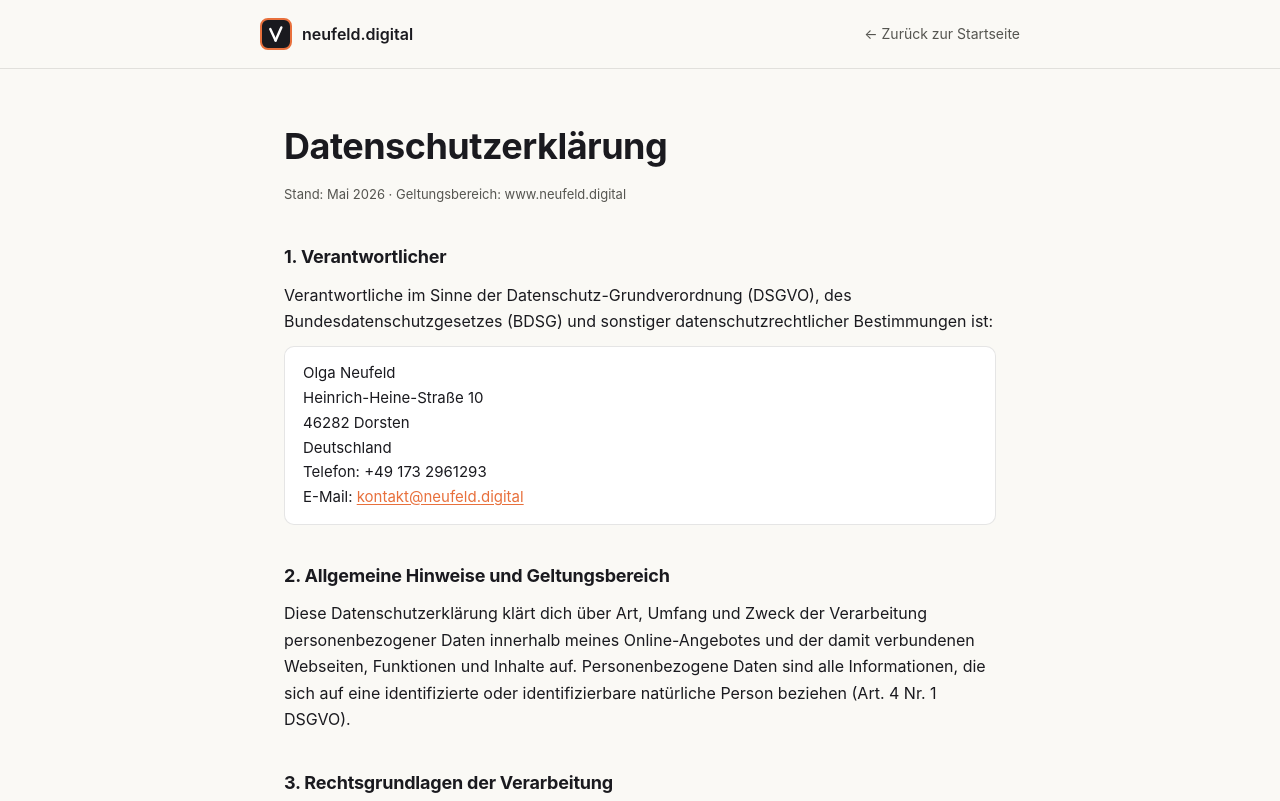
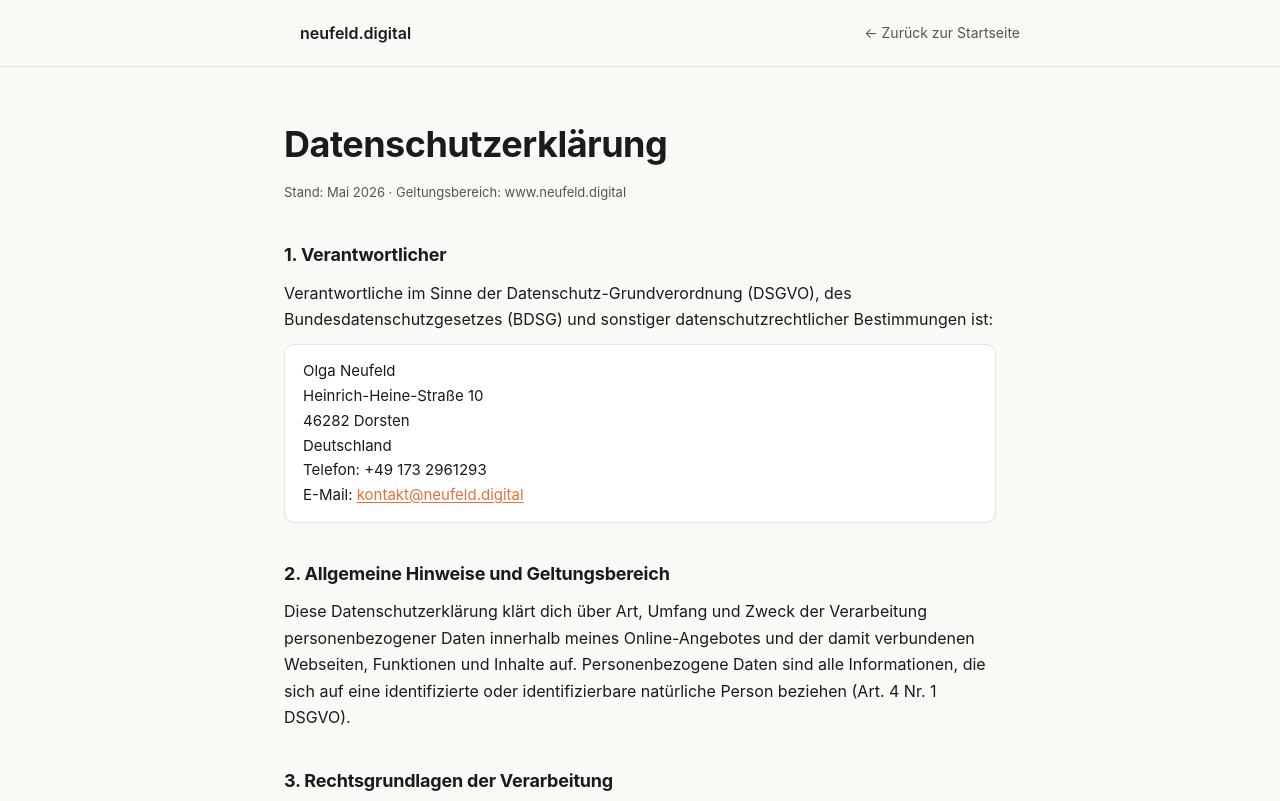
Before and after one commit to jonaseduard777/Neufeld.Digital, a website: page datenschutz.html in a window 1280 px wide. Shown: the top 801 px of the page. Drawn offline with Linux system fonts and the light colour scheme.

Commit message:
Logo in Impressum/Datenschutz verfeinert (V off-white, ohne Box)
Co-Authored-By: Claude Opus 4.8 (1M context) <noreply@anthropic.com>

```diff
--- a/datenschutz.html
+++ b/datenschutz.html
@@ -72,20 +72,11 @@
     display: inline-flex;
     align-items: center;
     justify-content: center;
-    width: 32px;
-    height: 32px;
-    border-radius: 8px;
-    background: #1a1a1f;
-    border: 2px solid var(--accent);
-    color: var(--accent-soft);
-    font-weight: 700;
-    font-size: 13px;
-    letter-spacing: 0.5px;
   }
   .logo-symbol {
-    width: 18px;
-    height: 18px;
-    color: #fff;
+    width: 30px;
+    height: 30px;
+    color: #FAF9F5;
   }
   .back {
     color: var(--text-muted);
```
Also changed, not shown: impressum.html (+3 -12 lines).
